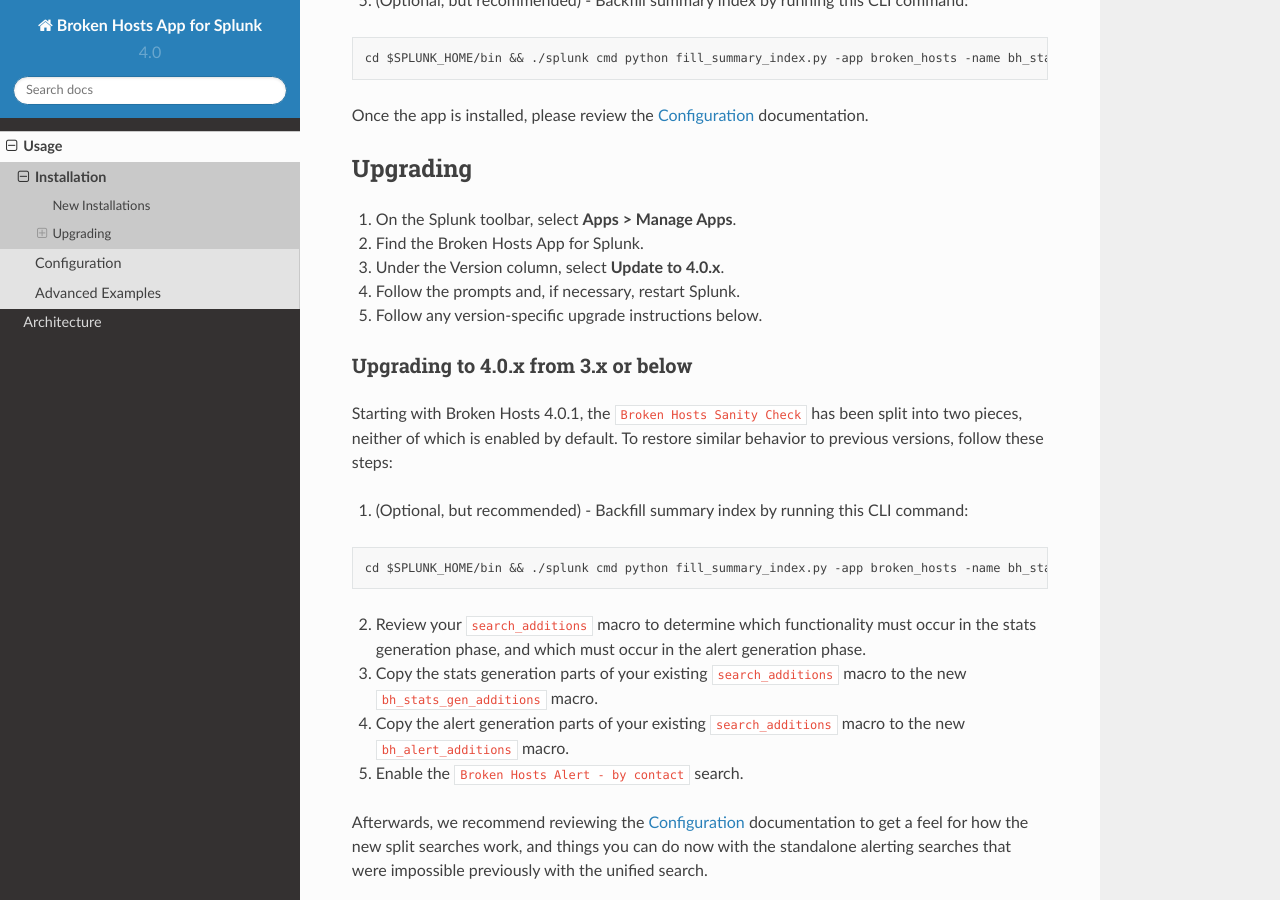
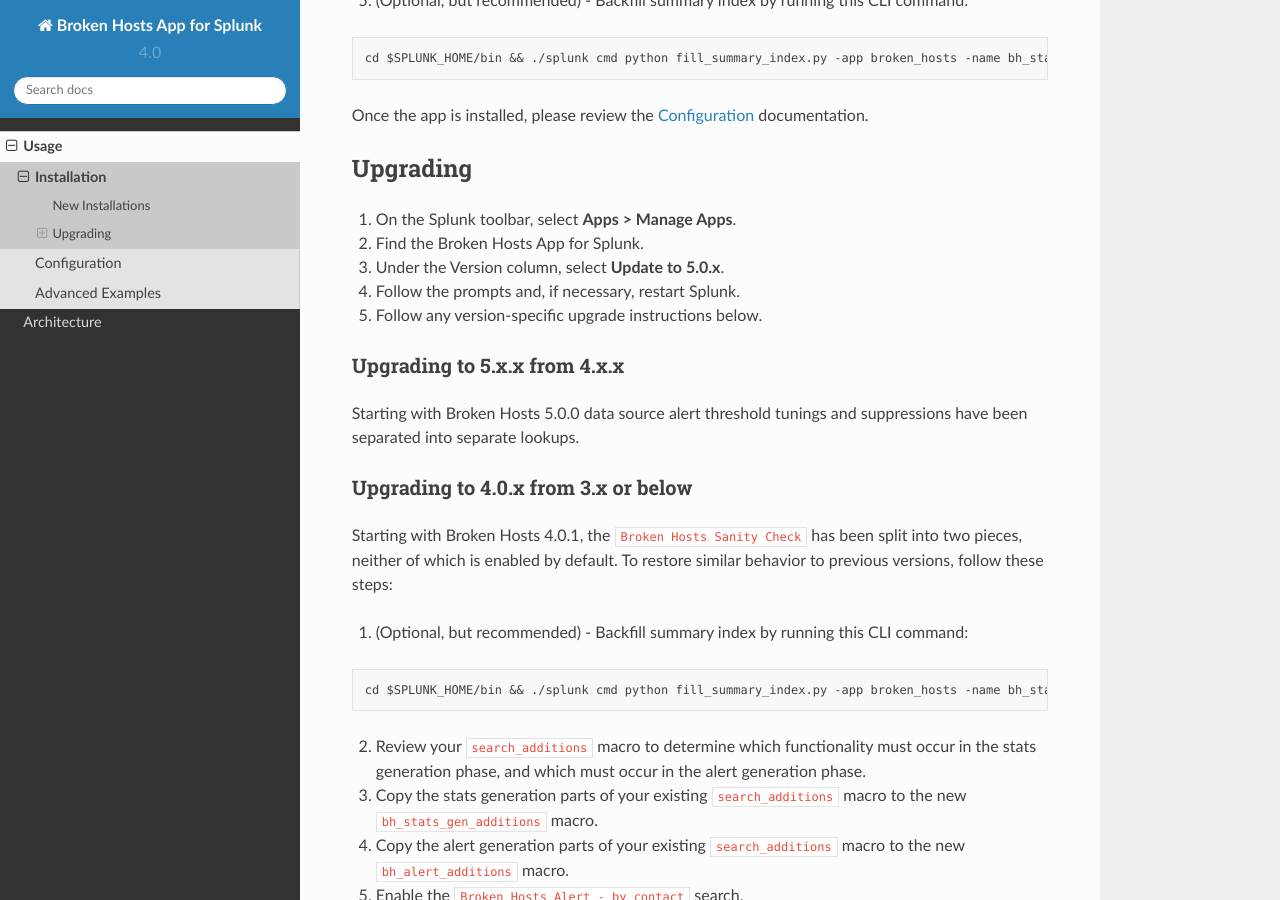
Before and after one commit to HurricaneLabs/brokenhosts, a Sphinx documentation site: the page built from docs/usage/installation.rst, in a window 1280 px wide and 900 px high, scrolled down 395 px. Built offline with Sphinx 7.4.7 and the Read the Docs theme 2.0.0, drawn with Linux system fonts in a browser that asks for light colours.

```diff
--- a/docs/usage/installation.rst
+++ b/docs/usage/installation.rst
@@ -29,9 +29,14 @@ Upgrading
 
 1. On the Splunk toolbar, select **Apps > Manage Apps**.
 2. Find the Broken Hosts App for Splunk.
-3. Under the Version column, select **Update to 4.0.x**.
+3. Under the Version column, select **Update to 5.0.x**.
 4. Follow the prompts and, if necessary, restart Splunk.
 5. Follow any version-specific upgrade instructions below.
+
+Upgrading to 5.x.x from 4.x.x
+~~~~~~~~~~~~~~~~~~~~~~~~~~~~~
+Starting with Broken Hosts 5.0.0 data source alert threshold tunings and suppressions have been separated into separate lookups.
+
 
 Upgrading to 4.0.x from 3.x or below
 ~~~~~~~~~~~~~~~~~~~~~~~~~~~~~~~~~~~~
```
Also changed, not shown: README.md (+5 -2 lines), docs/index.rst (+9 -7 lines), 3 other files.
